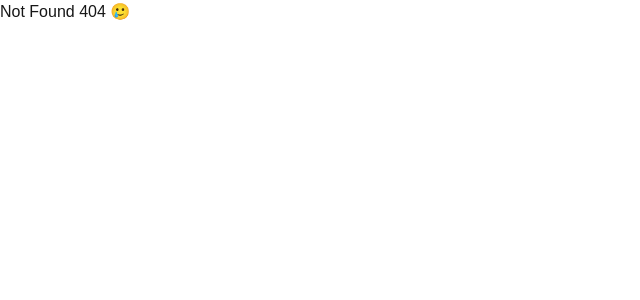
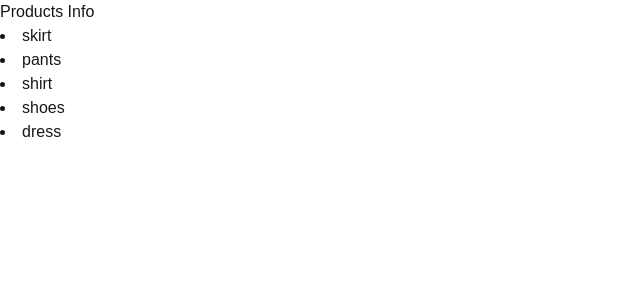
Before and after one commit to derek0k/velog-nextjs, a Next.js app: page /products in a window 1280 px wide. Before the commit this address had no page. Shown: the top 300 px of the page, without its empty margins (0-640 px from the left). Built offline with nearby package versions, Linux system fonts and the light colour scheme.

Commit message:
products & product Page

```diff
--- a/src/app/products/[slug]/page.tsx
+++ b/src/app/products/[slug]/page.tsx
@@ -1,3 +1,6 @@
+import { getProduct, getProducts } from "@/service/products";
+import { notFound } from "next/navigation";
+
 type Props = {
   params: { slug: string };
 };
@@ -11,12 +14,16 @@ export function generateMetadata({ params }: Props) {
 // https://nextjs.org/docs/app/building-your-application/optimizing/metadata
 // https://nextjs.org/docs/app/api-reference/functions/generate-metadata
 
-export default function Page({ params }: Props) {
-  return <div>{params.slug}</div>;
+export default function Product({ params: { slug } }: Props) {
+  const product = getProduct(slug);
+  if (!product) {
+    notFound();
+  }
+  return <div>{product} Info</div>;
 }
 
 export function generateStaticParams() {
-  const products = ["pants", "skirt"];
+  const products = getProducts();
   return products.map((product) => ({
     slug: product,
   }));
--- /dev/null
+++ b/src/app/products/page.tsx
@@ -0,0 +1,17 @@
+import { getProducts } from "@/service/products";
+import Link from "next/link";
+
+export default function Products() {
+  const products = getProducts();
+
+  return (
+    <>
+      <h1>Products Info</h1>
+      {products.map((item) => (
+        <li key={item.id}>
+          <Link href={`/products/${item.id}`}>{item.name}</Link>
+        </li>
+      ))}
+    </>
+  );
+}
--- /dev/null
+++ b/src/service/products.ts
@@ -0,0 +1,13 @@
+export function getProducts() {
+  return [
+    { id: 1234, name: "skirt" },
+    { id: 1233, name: "pants" },
+    { id: 1111, name: "shirt" },
+    { id: 3333, name: "shoes" },
+    { id: 3334, name: "dress" },
+  ];
+}
+
+export function getProduct(id: string) {
+  return "skirt";
+}
```
